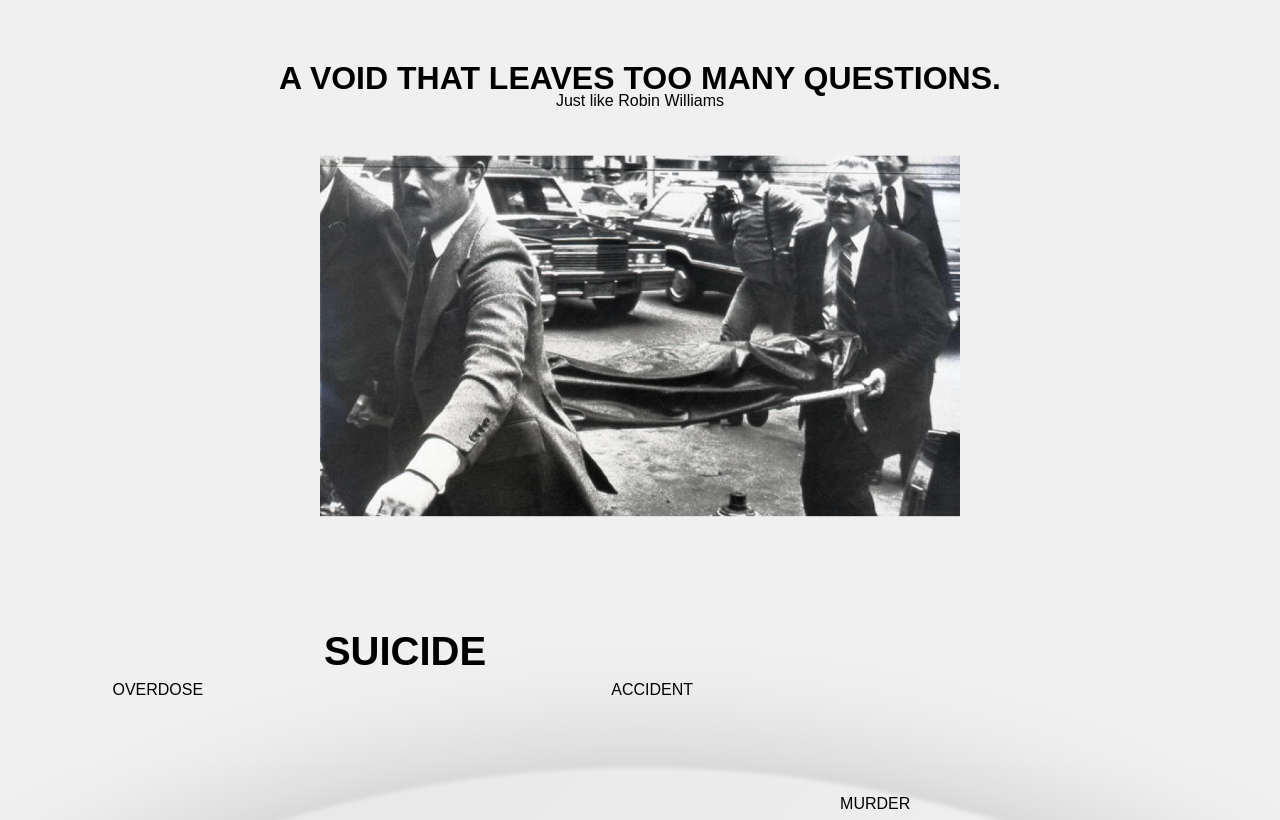
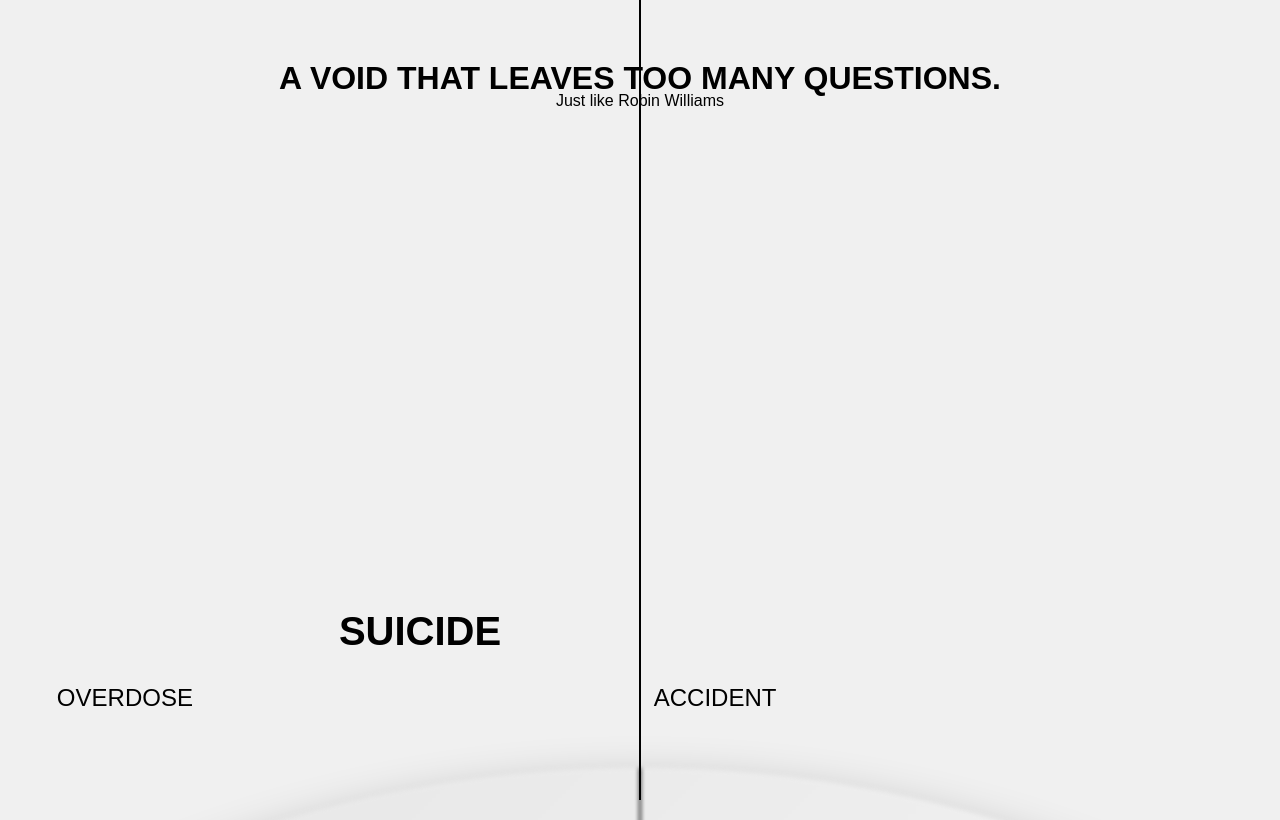
Before and after one commit to ringhietto/last, a website: page public/pagina3.html in a window 1280 px wide. Drawn offline with nearby package versions, Linux system fonts and the light colour scheme; a web font is replaced by a local one.

Commit message:
da capire le distanze fra le parole, le grandezze, le parole che non vanno al centro

```diff
--- a/public/choice.js
+++ b/public/choice.js
@@ -2,8 +2,8 @@ document.addEventListener("DOMContentLoaded", () => {
   const words = document.querySelectorAll(".word");
   const circle = document.querySelector(".circle");
   const radius = 100; // Raggio della semicirconferenza ridotto
-  const xOffset = -875; // Offset orizzontale per centrare le parole
-  const yOffset = -775; // Offset verticale per posizionare le parole sopra il cerchio
+  const xOffset = -860; // Offset orizzontale per centrare le parole SINISTRA-DESTRA
+  const yOffset = -620; // Offset verticale per posizionare le parole sopra il cerchio SU-GIU
   let centerX, centerY;
   let currentIndex = 8; // La terza parola ("Overdose") è al centro inizialmente
   let lastEncoderValue = 0; // Valore dell'encoder precedente
@@ -17,15 +17,30 @@ document.addEventListener("DOMContentLoaded", () => {
 
   function updatePositions() {
     const angleStep = 360 / words.length; // Cambiato per coprire l'intero cerchio
-    const radius = 800; // Mantieni il raggio per allontanare le parole
+    const radius = 950; // Imposta il raggio per posizionare le parole vicino al cerchio
+    const activeFontSize = 2.5; // Dimensione della parola attiva in em
+    const normalFontSize = 1; // Dimensione della parola normale in em
+
+    // Modifica i valori di distanza per avvicinare le parole
+    const distanceActive = activeFontSize * 10; // Distanza per la parola attiva
+    const distanceNormal = normalFontSize * 5; // Distanza per le parole normali
 
     words.forEach((word, index) => {
       const relativeIndex =
         (index - currentIndex + words.length) % words.length;
       const angle = angleStep * relativeIndex - 180; // Angolo per rotazione orizzontale
 
-      const x = centerX + radius * Math.cos((angle * Math.PI) / 180) + xOffset;
-      const y = centerY + radius * Math.sin((angle * Math.PI) / 180) + yOffset;
+      // Calcola la distanza in base alla dimensione del font
+      const distance = relativeIndex === 5 ? distanceActive : distanceNormal;
+
+      const x =
+        centerX +
+        (radius + distance) * Math.cos((angle * Math.PI) / 180) +
+        xOffset; // Aggiungi distanza
+      const y =
+        centerY +
+        (radius + distance) * Math.sin((angle * Math.PI) / 180) +
+        yOffset; // Aggiungi distanza
 
       const opacity =
         relativeIndex === 0 || relativeIndex === words.length - 1 ? 0 : 1;
@@ -35,12 +50,12 @@ document.addEventListener("DOMContentLoaded", () => {
 
       if (relativeIndex === 5) {
         word.classList.add("active");
-        word.style.fontSize = "2.5em";
+        gsap.to(word, { fontSize: "2.5em", duration: 0.5 }); // Animazione per la parola attiva
         loadVip(word.textContent.toLowerCase()); // Chiama la funzione loadVip
         loadPhrases(word.textContent.toLowerCase()); // Chiama la funzione loadPhrases
       } else {
         word.classList.remove("active");
-        word.style.fontSize = "1em";
+        gsap.to(word, { fontSize: "1.5em", duration: 0.5 }); // Animazione per la parola non attiva
       }
     });
   }
@@ -86,8 +101,6 @@ document.addEventListener("DOMContentLoaded", () => {
   };
 });
 
-
-
 function animateRotation() {
   if (currentIndex !== targetIndex) {
     currentIndex =
--- a/public/pagina3.html
+++ b/public/pagina3.html
@@ -33,6 +33,7 @@
 
 
 <body class="page3">
+    <div class="vertical-guide"></div>
     <div class="choice">
         <!-- Cerchio -->
         <div class="circle"></div>
@@ -73,13 +74,13 @@
             </div>
         </div>
 
-        <div id="videoContainer" style="cursor: pointer;">
+        <!-- <div id="videoContainer" style="cursor: pointer;">
             <img id="videoThumbnail" src="asset/stopvideo.png" alt="Video Thumbnail">
             <video id="accidentVideo" style="display: none;">
                 <source src="asset/videos/accident.mp4" type="video/mp4">
                 Il tuo browser non supporta il tag video.
             </video>
-        </div>
+        </div> -->
 
         <!-- <div class="second">
             <div class="reaction">
--- a/public/style.css
+++ b/public/style.css
@@ -222,20 +222,27 @@ html {
 /* Cerchio - Posizione originale */
 .circle {
     width: 2500px; /* Dimensione fissa */
-  height: 2500px; /* Dimensione fissa */
-    background-color: white;
+    height: 2500px; /* Dimensione fissa */
+    background-color: white; /* Sfondo bianco del cerchio */
     background: linear-gradient(315deg, white 26%, #E1E1E1 100%);
-    box-shadow: 0px 0px 129.10000610351562px rgba(0, 0, 0, 0.20);
-    border-radius: 9999px;
-    filter: blur(2px);
+    border-radius: 9999px; /* Rende il cerchio perfetto */
+    filter: blur(2px); /* Sfocatura */
     position: absolute;
     top: 70%;
-    /*left: 35%; Posizione a sinistra */
     transform: translate(-50%, 8%);
-    --rotation: 0deg;
-    /* transform: translate(-135%, -50%) rotate(var(--rotation)); Mantiene la posizione a sinistra */
-    transition: transform 0.5s ease-in-out;
-  }
+    box-shadow: 0 20px 50px rgba(0, 0, 0, 0.3); /* Ombra più sfumata */
+}
+
+.circle::before {
+    content: '';
+    position: absolute;
+    top: 0;
+    left: 50%;
+    width: 2px; /* Larghezza della linea */
+    height: 100%; /* Altezza della linea */
+    background-color: black; /* Colore della linea */
+    transform: translateX(-50%); /* Centra la linea */
+}
 
 
 
@@ -298,3 +305,14 @@ html {
     margin-bottom: -1.3vw;
 }
  */
+
+.vertical-guide {
+    position: fixed; /* Posizione fissa per rimanere al centro */
+    top: 0; /* Inizia dalla parte superiore della pagina */
+    left: 50%; /* Posiziona al centro orizzontale */
+    width: 2px; /* Larghezza della guida */
+    height: 100%; /* Altezza della guida */
+    background-color: black; /* Colore della guida */
+    transform: translateX(-50%); /* Centra la guida */
+    z-index: 10; /* Assicurati che sia sopra altri elementi */
+}
```
